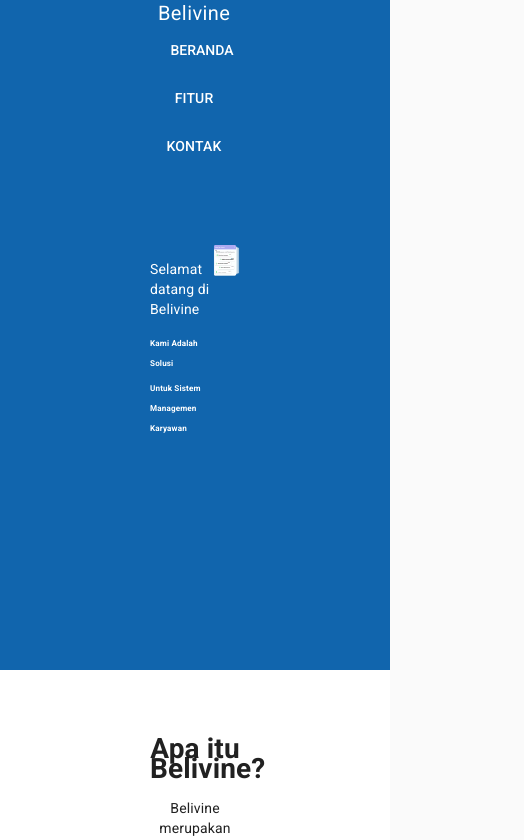
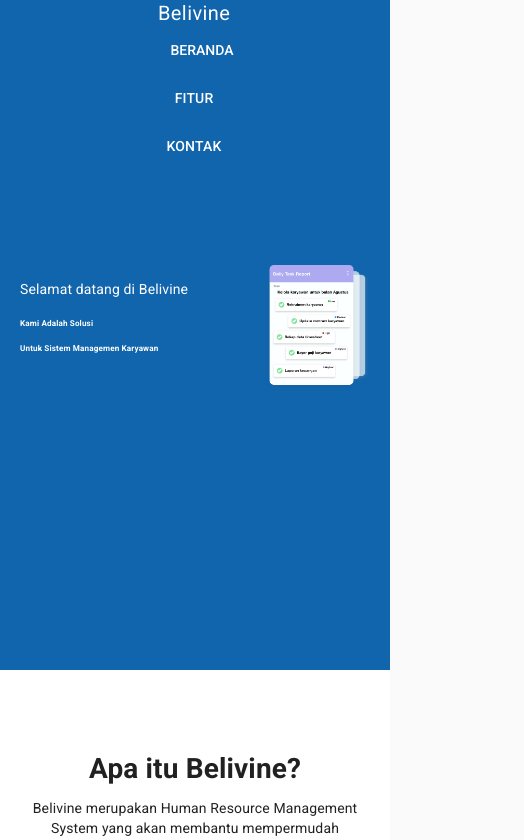
Before and after one commit to belivine/belivine.github.io, a Nuxt app: page / in a window 390 px wide. Shown: the top 840 px of the page, 524 px wide, since content can reach past the window. Built offline with nearby package versions, Linux system fonts and the light colour scheme.

Commit message:
make responsive page

```diff
--- a/pages/index.vue
+++ b/pages/index.vue
@@ -55,7 +55,7 @@
         </div>
       </div>
 
-      <div id="carousel" class="section">
+      <!-- <div id="carousel" class="section">
         <vueper-slides
           class="no-shadow"
           :visible-slides="3"
@@ -63,7 +63,7 @@
           :dragging-distance="70">
           <vueper-slide v-for="i in slides" :key="i" :image="i.image" />
         </vueper-slides>
-      </div>
+      </div> -->
 
       <div id="contact" class="section">
         <md-button href="https://wa.me/+6282210357112" target="_blank" class="md-primary">
@@ -390,4 +390,18 @@
     padding: 0 9.375rem;
   }
 }
+
+@media (max-width: 553px) {
+  .container {
+    margin: 1.25rem;
+  }
+
+  #footer .footer-content {
+    gap: 0
+  }
+
+  #footer .footer-content p, #footer .footer-content i {
+    font-size: 0.438rem !important;
+  }
+}
 </style>
```
